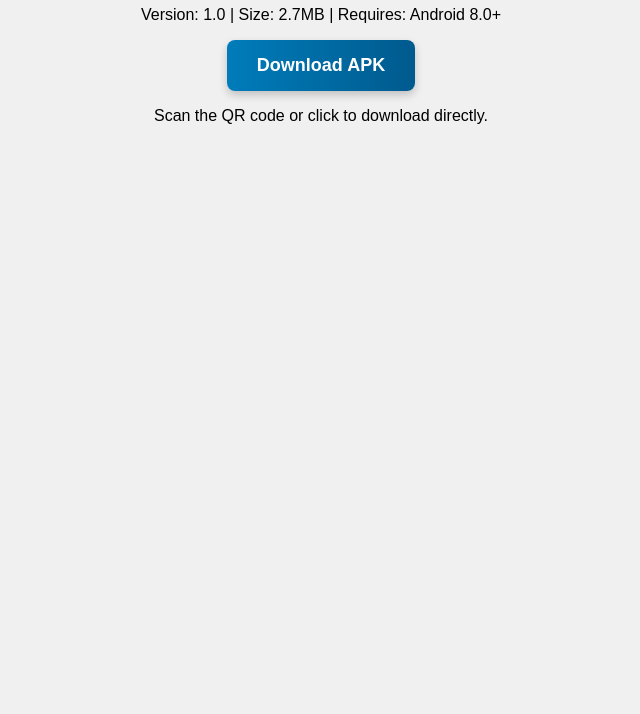
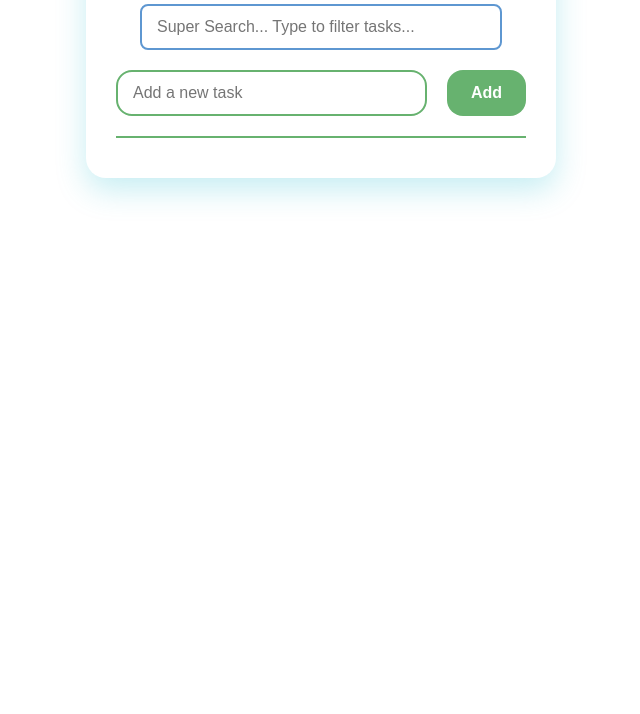
Before and after one commit to AMARA-SATYA-SAI-HAREESH/hareesh-todolist-project, a plain HTML site: page index.html in a window 1280 px wide. Shown: the part 136-850 px from the top of the page, without its empty margins (319-959 px from the left). Before the commit the page ends 800 px from the top, so only its background shows below. Drawn offline with Linux system fonts and the light colour scheme.

Commit message:
Update index.html

```diff
--- a/index.html
+++ b/index.html
@@ -1,43 +1,191 @@
 <!DOCTYPE html>
 <html lang="en">
 <head>
-    <title>Hareesh Todo App</title>
-    <meta name="description" content="Download Hareesh Todo App - A simple todo list for managing tasks. Free APK for Android.">
-    <meta name="keywords" content="hareesh todo app, todo list apk, download todo app">
+  <meta charset="UTF-8" />
+  <meta name="viewport" content="width=device-width, initial-scale=1" />
+  <title>Todo List App</title>
   <style>
     body {
-            font-family: Arial, sans-serif;
+      font-family: 'Segoe UI', Tahoma, Geneva, Verdana, sans-serif;
+      background: white;
+      height: 100vh;
+      margin: 0;
+      display: flex;
+      justify-content: center;
+      align-items: flex-start;
+      padding: 40px 10px 10px;
+      color: #333;
+    }
+
+    .container {
+      background: white;
+      border-radius: 20px;
+      padding: 25px 30px 40px;
+      max-width: 410px;
+      width: 100%;
+      box-shadow: 0 12px 30px rgba(31, 189, 209, 0.25);
+      display: flex;
+      flex-direction: column;
+      gap: 20px;
+    }
+
+    h1 {
+      margin: 0;
       text-align: center;
-            padding: 20px;
-            background-color: #f0f0f0;
+      color: #486581;
+      font-weight: 700;
+      font-size: 2.5rem;
+      text-shadow: 1px 1px 4px rgba(103, 127, 145, 0.4);
     }
-        h1 {
-            color: #007cba;
+
+    #searchInput {
+      padding: 12px 15px;
+      font-size: 16px;
+      border: 2px solid #5e97d1;
+      border-radius: 8px;
+      width: 80%;
+      margin: 0 auto;
+      transition: border-color 0.3s ease;
+      outline: none;
+      display: block;
     }
-        .download-btn {
-            display: inline-block;  /* Makes it button-like */
-            background: linear-gradient(to right, #007cba, #005a8e);  /* Gradient for attractiveness */
+
+    #searchInput:focus {
+      border-color: #3d6ea1;
+    }
+
+    .input-section {
+      display: flex;
+      gap: 20px;
+    }
+
+    #taskInput {
+      flex-grow: 1;
+      padding: 12px 15px;
+      font-size: 16px;
+      border-radius: 16px;
+      border: 2px solid #67b26f;
+      outline: none;
+      transition: border-color 0.3s ease;
+    }
+
+    #taskInput:focus {
+      border-color: #4d904e;
+    }
+
+    #addBtn {
+      background-color: #67b26f;
+      border: none;
+      padding: 12px 24px;
       color: white;
-            padding: 15px 30px;
-            text-decoration: none;
-            border-radius: 8px;
+      font-weight: 700;
+      font-size: 16px;
+      border-radius: 16px;
+      cursor: pointer;
+      transition: background-color 0.3s ease;
+      flex-shrink: 0;
+    }
+
+    #addBtn:hover {
+      background-color: #4d904e;
+    }
+
+    #taskList {
+      max-height: 330px;
+      overflow-y: auto;
+      padding: 0;
+      margin: 0;
+      list-style: none;
+      border-top: 2px solid #67b26f;
+    }
+
+    li {
+      padding: 14px 20px;
+      border-bottom: 1px solid #ddf1e6;
+      display: flex;
+      align-items: center;
+      justify-content: space-between;
       font-size: 18px;
-            font-weight: bold;
-            box-shadow: 0 4px 8px rgba(0, 0, 0, 0.2);  /* Shadow for depth */
-            transition: all 0.3s ease;  /* Smooth hover animation */
+      color: #444;
     }
-        .download-btn:hover {
-            background: linear-gradient(to right, #005a8e, #003f6b);  /* Darker on hover */
-            box-shadow: 0 6px 12px rgba(0, 0, 0, 0.3);  /* Bigger shadow on hover */
-            transform: translateY(-2px);  /* Slight lift effect */
+
+    .delete-btn {
+      background-color: #f05e61;
+      border: none;
+      border-radius: 14px;
+      color: #fff;
+      font-weight: 700;
+      cursor: pointer;
+      padding: 8px 16px;
+      font-size: 16px;
+      transition: background-color 0.3s ease;
+      flex-shrink: 0;
+    }
+
+    .delete-btn:hover {
+      background-color: #d64446;
     }
   </style>
 </head>
 <body>
-    <h1>Hareesh Todo App</h1>
-    <p>A simple app to manage your daily tasks. Add, edit, and delete todos easily!</p>
-    <p>Version: 1.0 | Size: 2.7MB | Requires: Android 8.0+</p>
-    <a href="hareeshtodolist.apk" class="download-btn" download>Download APK</a>
-    <p>Scan the QR code or click to download directly.</p>
+  <div class="container">
+    <h1>My Todo List</h1>
+    <input id="searchInput" type="text" placeholder="Super Search... Type to filter tasks..." autocomplete="off" />
+    <div class="input-section">
+      <input id="taskInput" type="text" placeholder="Add a new task" autocomplete="off" />
+      <button id="addBtn">Add</button>
+    </div>
+    <ul id="taskList"></ul>
+  </div>
+
+  <script>
+    let tasks = JSON.parse(localStorage.getItem('tasks') || '[]');
+
+    function saveTasks() {
+      localStorage.setItem('tasks', JSON.stringify(tasks));
+    }
+
+    function renderTasks(filter = '') {
+      const taskList = document.getElementById('taskList');
+      taskList.innerHTML = '';
+      tasks.forEach((task, index) => {
+        if (task.toLowerCase().includes(filter.toLowerCase())) {
+          const li = document.createElement('li');
+          li.innerHTML = task + ` <button class="delete-btn" onclick="deleteTask(${index})">Delete</button>`;
+          taskList.appendChild(li);
+        }
+      });
+    }
+
+    function addTask() {
+      const taskInput = document.getElementById('taskInput');
+      let task = taskInput.value.trim();
+      if (!task) return;
+      tasks.push(task);
+      saveTasks();
+      renderTasks();
+      taskInput.value = '';
+    }
+
+    function deleteTask(index) {
+      tasks.splice(index, 1);
+      saveTasks();
+      renderTasks();
+    }
+
+    // Super search input
+    document.getElementById('searchInput').addEventListener('input', e => {
+      renderTasks(e.target.value);
+    });
+
+    // Add task button and enter key
+    document.getElementById('addBtn').addEventListener('click', addTask);
+    document.getElementById('taskInput').addEventListener('keypress', e => {
+      if (e.key === 'Enter') addTask();
+    });
+
+    // Initial render
+    renderTasks();
+  </script>
 </body>
 </html>
```
Lines whose indentation alone changed are shown as unchanged.
